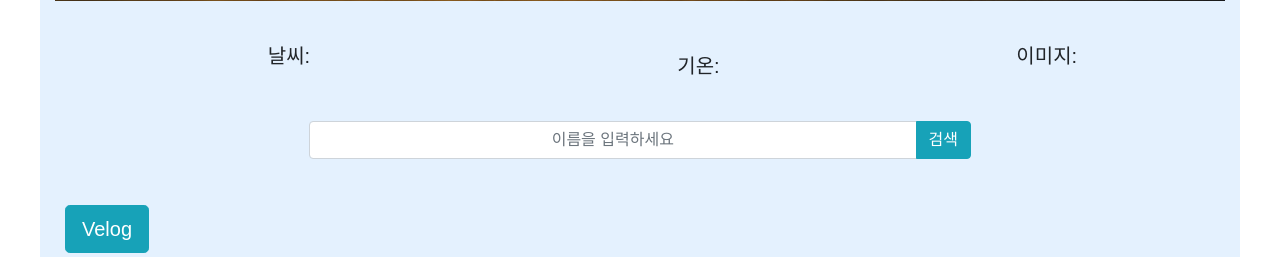
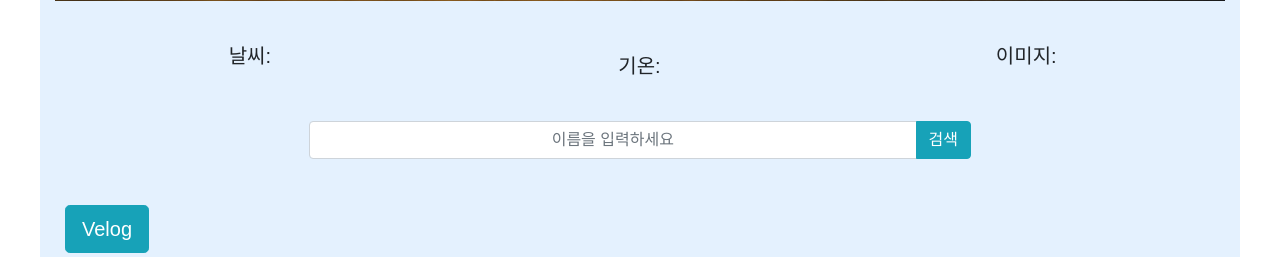
Before and after one commit to Ohjinn/TIL_Collection_project, a Flask app: page / in a window 1280 px wide. Shown: the part 474-731 px from the top of the page. Run offline with Flask 2, Linux system fonts and the light colour scheme; some libraries are stand-ins or nearby versions; some web fonts are replaced.

Commit message:
Revert "멘트부분 수정"
This reverts commit c8ecd7c9400ddf43059886ce482317c818c86bc9.

```diff
--- a/static/Til.css
+++ b/static/Til.css
@@ -31,16 +31,9 @@
     font-size: 20px;
 }
 
-.weather_title {
+.weather_title, .weather_temp, .weather_img {
     float: left;
-    width: 40%;
-    height: 70px;
-    padding-top: 10px;
-}
-
-.weather_temp, .weather_img {
-    float: left;
-    width: 30%;
+    width: 33.3%;
     height: 70px;
     padding-top: 10px;
 }
--- a/static/Til.js
+++ b/static/Til.js
@@ -54,32 +54,32 @@
         + "&appid=" + apiKey;
     let options = {method: 'GET'}
     $.ajax(weatherUrl, options).then((response) => {
-        console.log(response) // JSON 타입 위치 및 날씨 정보데이터 로그 확인
+        console.log(response)
         let icon = response.weather[0].icon
         let iconUrl = "http://openweathermap.org/img/wn/" + icon + ".png"
         let img = document.querySelector("#wicon")
         img.src = iconUrl
         let w_icon_id = icon[0]+icon[1];
         if (w_icon_id == '01') {
-            $("#weather_comment").text("맑은 하늘이네요! 코딩공부하기 좋은 날~♥");
+            $("#weather_comment").text("맑은 하늘이네요! 코딩공부하기 좋은 날~♡");
         } else if (w_icon_id == '02') {
-            $("#weather_comment").text("약간 구름낀 날씨네요! 코딩공부하기 좋은 날~♥");
+            $("#weather_comment").text("약간 구름낀 날씨네요! 코딩공부하기 좋은 날~♡");
         } else if (w_icon_id == '03') {
-            $("#weather_comment").text("구름이 조금 더 꼈지만 코딩 공부하기 좋은 날씨네요!~♥");
+            $("#weather_comment").text("구름이 조금 더 꼈지만 코딩 공부하기 좋은 날씨네요!");
         } else if (w_icon_id == '04') {
-            $("#weather_comment").text("구름이 좀 끼고 우중충하니까 코딩공부하기 좋은 날~♥");
+            $("#weather_comment").text("구름이 좀 끼고 우중충하니까 코딩공부하기 좋은 날~♡");
         } else if (w_icon_id == '09') {
-            $("#weather_comment").text("소나기가 내리는 지금은 코딩공부하기 좋은 날~♥");
+            $("#weather_comment").text("소나기가 내리는 지금은 코딩공부하기 좋은 날~♡");
         } else if (w_icon_id == '10') {
-            $("#weather_comment").text("비가 와요! 코딩공부하기 좋은 날~♥");
+            $("#weather_comment").text("비가 와요! 코딩공부하기 좋은 날~♡");
         } else if (w_icon_id == '11') {
-            $("#weather_comment").text("천둥 번개가 치는 지금은?! 코딩공부하기 좋은 날~♥");
+            $("#weather_comment").text("천둥 번개가 치는 지금은?! 코딩공부하기 좋은 날~♡");
         } else if (w_icon_id == '13') {
-            $("#weather_comment").text("눈이 와요~! 코딩공부하기 좋은 날~♥");
+            $("#weather_comment").text("눈이 와요~! 코딩공부하기 좋은 날~♡");
         } else
-            $("#weather_comment").text("안개가 낀 날씨도 역시! 코딩공부하기 좋은 날~♥");
+            $("#weather_comment").text("안개가 낀 날씨도 역시! 코딩공부하기 좋은 날~♡");
 
-        $("#tempr").text(Math.round(parseFloat(response.main.temp - 273)) + '˚'); // 현재 온도
+        $("#tempr").text(parseInt(response.main.temp - 273) + '˚'); // 현재 온도
     }).catch((error) => {
         console.log(error)
     })
```
